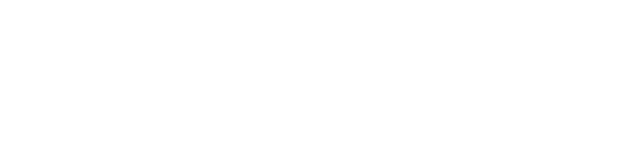
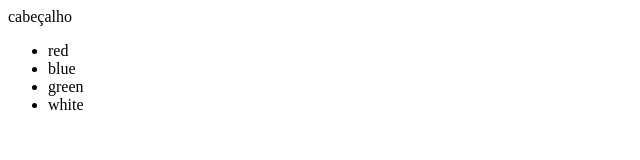
Before and after one commit to gabthatguy/proje, a plain HTML site: page index.html in a window 1280 px wide. Shown: the whole page, without its empty margins (0-640 px from the left). Drawn offline with Linux system fonts and the light colour scheme.

Commit message:
adicionar cabacalho

```diff
--- a/index.html
+++ b/index.html
@@ -6,8 +6,18 @@
     <title> Mein project</title>
 </head>
 <body>
-    <header></header>
-    <main></main>
+    <header>
+        cabeçalho
+    </header>
+    <main>
+        <ul>
+            <li>red</li>
+            <li>blue</li>
+            <li>green</li>
+            <li>white</li>
+        </ul>
+    </main>
     <footer></footer>
 </body>
 </html>
+<!--M4r1a*123456 senha do github-->
```
